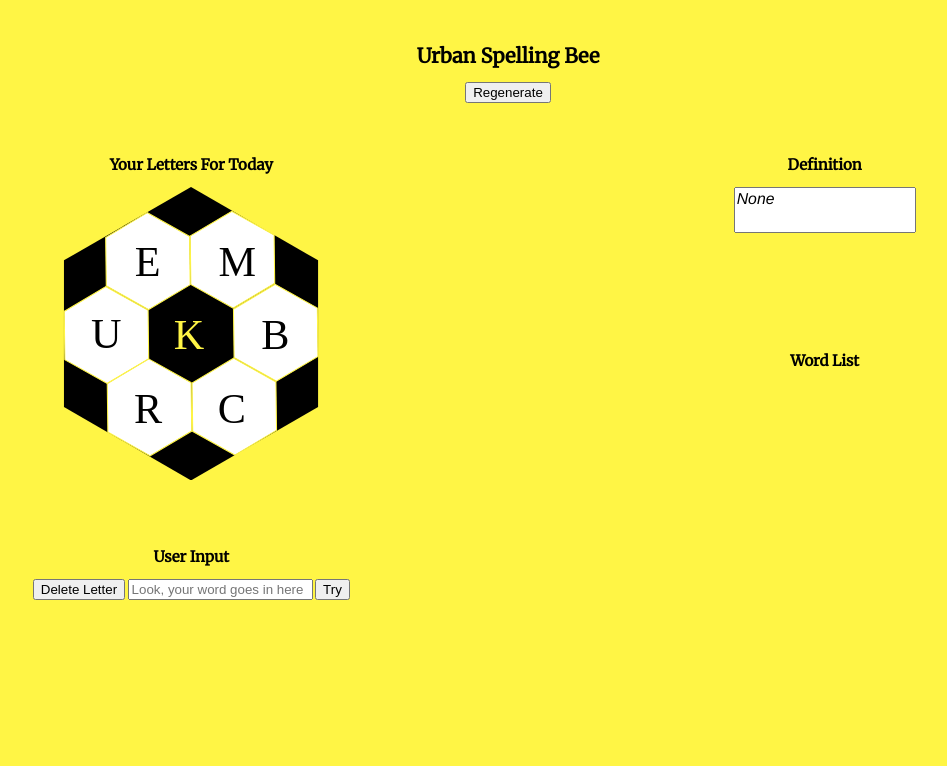
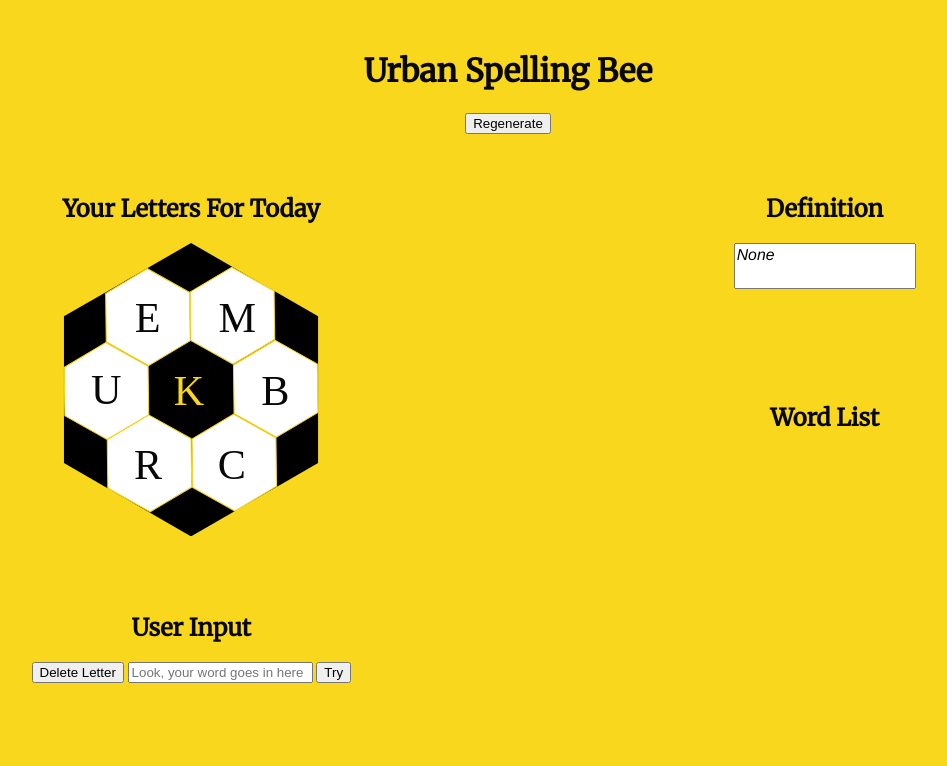
Before and after one commit to curiosdevcookie/Harvard-CS50, a Flask app: page / in a window 1280 px wide. Shown: the top 766 px of the page, without its empty margins (132-1079 px from the left). Run offline with Flask 3, Linux system fonts and the light colour scheme; data that the repository does not hold is empty.

Commit message:
Update CSS a little.

```diff
--- a/week_11__final-project/spelling_bee/app.py
+++ b/week_11__final-project/spelling_bee/app.py
@@ -74,17 +74,16 @@ def index_post():
     session['term'] = term
 
     words_results = session.get('words_results')
+    if random_seven[0] not in term:
+        flash(f"Word must contain center letter ' {random_seven[0]} '☝🏼", "error")
+        return redirect("/")
     if term not in words_results:
         flash(f"{term} was not found in the dictionary 🤔", "error")
         return redirect("/")
-    if random_seven[0] not in term:
-        flash(f"Word must contain center letter ' {random_seven[0]} '☝🏼", "error")
-        return redirect("/")
-    else:
-        flash(f"The word {term} was found 🤘", "success")
-        insert_word(term)
-        get_definition(term)
-        get_word_from_wordlist(term)
+    flash(f"The word {term} was found 🤘", "success")
+    insert_word(term)
+    get_definition(term)
+    get_word_from_wordlist(term)
 
     session['definition'] = get_definition(term)
     session['word'] = get_word_from_wordlist(term)
--- a/week_11__final-project/spelling_bee/static/css/index.css
+++ b/week_11__final-project/spelling_bee/static/css/index.css
@@ -1,5 +1,6 @@
  @import url('https://fonts.googleapis.com/css2?family=Merriweather&display=swap');
 
+ /*RESETS*/
 :root{
   margin: 0;
   padding: 0;
@@ -8,13 +9,22 @@
 
   --font-headings:Merriweather;
   --font-cursive: 'Helvetica';
+
+  --color-graphite: #080808;
+  --color-yellow: #f9d71c;
+  /* cda434 */
+}
+
+/*GENERAL STYLING*/
+body {
+  font-family: var(--font-headings);
+  font-size: calc(0.3rem + 1vw);
+  background-color: var(--color-yellow);
+  color: var(--color-graphite);
+  text-align: center;
   }
 
-body{
-  background-color: #FFF545;
-  text-align: center;
-}
-
+/* Grid */
 main {
   display: grid;
   grid-template-areas:
@@ -42,11 +52,13 @@ main {
 #word-list{
   grid-area: list;
   }
+
+/* List styling */
 #word-list-ul{
   font-family: var(--font-cursive);
   font-style: italic;
-  font-size: calc(0.3rem + 1vw);
   list-style-type: none;
+  padding: 0;
 }
 
 #definition-area{
@@ -58,15 +70,10 @@ main {
   }
 
 
-/* #input-word{
-  background-color: darkblue;
-  color: white;
-  pointer-events: none;
-  }
+#input-word:focus{
+  outline: none;
+}
 
-#input-word:invalid{
-  background-color: red;
-  } */
 
 h1, h2, h3, h4, h5, h6{
   font-family: var(--font-headings);
@@ -75,6 +82,7 @@ h1, h2, h3, h4, h5, h6{
 }
 
 
+/*SVG styling*/
 svg{
   width: 20vw;
   height: auto;
@@ -84,6 +92,29 @@ svg{
     cursor: pointer;
   }
 
+  #poly7:hover{
+    fill: var(--color-yellow);
+    color: var(--color-graphite);
+  }
+
+  svg > g > text{
+    font-size: calc(0.3rem + 1vw);
+    fill: var(--color-graphite);
+    cursor: pointer;
+  }
+
+    svg > g > text:hover{
+      fill: var(--color-yellow);
+    }
+
+
+
+  .st3:hover{
+    fill: var(--color-yellow);
+  }
+
+
+
   #_x3C_PolygonBG_x3E_{
     cursor: none;
   }
--- a/week_11__final-project/spelling_bee/templates/index.html
+++ b/week_11__final-project/spelling_bee/templates/index.html
@@ -29,7 +29,7 @@
       <svg version='1.1' id='comb' xmlns='http://www.w3.org/2000/svg' xmlns:xlink='http://www.w3.org/1999/xlink' x='0px' y='0px'
         viewBox='0 0 727.3 833.6' style='enable-background:new 0 0 727.3 833.6;' xml:space='preserve'>
       <style type='text/css'>
-        .st0{fill:#FFF545;}
+        .st0{fill:#f9d71c;}
         .st1{font-family:'ArialMT';}
         .st2{font-size:120px;}
         .st3{fill:#FFFFFF;}
```
